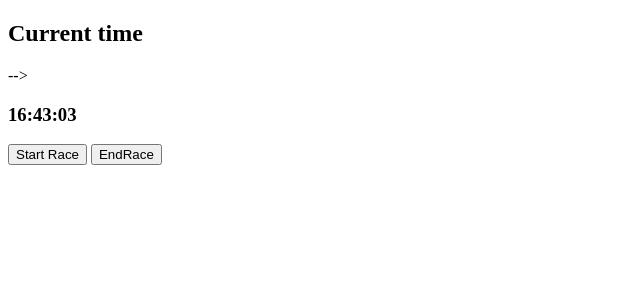
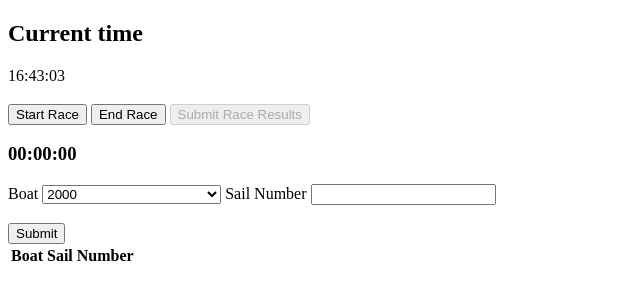
Before and after one commit to Sknight1376/Bartley-SC-App, a Flask app: page / in a window 1280 px wide. Shown: the top 300 px of the page, without its empty margins (0-640 px from the left). Run offline with Flask 2, Linux system fonts and the light colour scheme; lists and menus that the app fills with data are empty.

Commit message:
Continued dev

```diff
--- a/app.py
+++ b/app.py
@@ -1,6 +1,19 @@
 
-from flask import Flask, render_template, request, session, Response
+from flask import Flask, render_template
 import json
+import pandas as pd
+
+def get_boats():
+    handicaps = pd.read_csv('handicaps.csv')
+
+    boats = handicaps['Class Name'].sort_values()
+    c = 1
+    boatsarray = {}
+    for i in boats:
+        boatsarray[c] = i
+        c+=1
+
+    return boatsarray
 
 
 app = Flask(__name__)
@@ -8,15 +21,18 @@
 
 @app.route("/")
 def index():
-    return render_template('index.html')
+    return render_template('index.html', boatarray = get_boats())
 
 @app.route('/process_times/<string:time>', methods=['POST'])
 def processtimes(time):
     times = json.loads(time)
     print()
-    print(time)
+    print(times)
     return('/')
 
+@app.route('/submit', methods=['POST'])
+def processentries():
+    return('/')
 
 
 
--- a/handicaps.csv
+++ b/handicaps.csv
@@ -67,7 +67,6 @@
 TOPPER,1365
 WANDERER,1193
 WAYFARER,1102
-Class Name,Number
 B14,860
 BYTE CI,1215
 CADET,1430
@@ -75,7 +74,6 @@
 HORNET,955
 LASER STRATOS,1103
 TOPPER 4.2,1409
-Class Name,Number
 FLYING FIFTEEN,1021
 K1,1064
 K6,919
--- a/static/js/main.js
+++ b/static/js/main.js
@@ -1,26 +1,67 @@
 
 if (document.readyState !== "loading") {
-    clock.call();
+    clock.call('txt');
+    rendertableFunction();
 } else {
-    document.addEventListener("DOMContentLoaded", clock());
+    document.addEventListener("DOMContentLoaded", clock('txt'));
 };
 
-//   function disableButton(disable_button) {
-//     let element = document.getElementById(disable_button);
-//     let disabled = element.getAttribute("disabled");
-//     if (disabled) {
-//           element.removeAttribute("disabled");
-//       } else {
-//           element.setAttribute("disabled", "disabled");
-//     }
-//   }
+const start_button = document.getElementById('Start')
+start_button.addEventListener("click",() => {
+    document.getElementById('Start Time').innerHTML = timeFunction();
+    disableButton('Start');
+    startelapsedtime(new Date(), 'Elapsed Time');}
+    )
 
-//   function sendtimes(){
-//     var currentdate = new Date();
-//     let time = timeFunction()
-//     console.log(time)
-//     const request = new XMLHttpRequest()
-//         request.open('POST', `/process_times/${JSON.stringify({'start_time':time})}`)
-//         request.send();
 
-//   }
+const end_button = document.getElementById('End')
+    end_button.addEventListener("click",() => {
+    stopelapsedtime();
+    disableButton('End');
+    disableButton('Submit');}
+    )
+
+const submit = document.getElementById('Submit')
+    submit.addEventListener("click",() => {
+        let start_time = document.getElementById('Start Time').innerHTML;
+        let end_time = document.getElementById('Elapsed Time').innerHTML;
+
+        sendtimes(JSON.stringify({'Start_time': start_time,'Elapsed_time': end_time}));
+        disableButton('Start');
+        disableButton('End');
+        disableButton('Submit');
+
+        document.getElementById('Elapsed Time').innerHTML = "00:00:00"
+        document.getElementById('Start Time').innerHTML = ""
+
+        }
+        )
+
+const sailor_submit_button = document.getElementById('Sailor Submit')
+    sailor_submit_button.addEventListener("click",() => {
+        var classes = document.getElementById('Boat');
+        var classname = classes.options[classes.selectedIndex].text;
+        appendentriesFunction(classname, "df");
+    }
+    )
+
+function variables(vars) {
+    return vars
+    }
+
+  function disableButton(disable_button) {
+    let element = document.getElementById(disable_button);
+    let disabled = element.getAttribute("disabled");
+    if (disabled) {
+          element.removeAttribute("disabled");
+      } else {
+          element.setAttribute("disabled", "disabled");
+    }
+  }
+
+  function sendtimes(obj){
+    const request = new XMLHttpRequest()
+        request.open('POST', `/process_times/${obj}`)
+        request.send();
+
+  }
--- /dev/null
+++ b/static/js/renders.js
@@ -0,0 +1,17 @@
+
+
+function appendentriesFunction(Boat, Sail) {
+    let table = document.getElementById("entries");
+
+    let row = table.insertRow(-1);
+
+    let cellone = row.insertCell(0);
+    let celltwo = row.insertCell(1);
+    let cellthree = row.insertCell(2);
+
+    cellone.innerText = Boat
+    celltwo.innerText = Sail
+    cellthree.innerHTML = `<button type="button" id = "${Sail}lap">Lap</button>`
+
+
+}
--- a/templates/index.html
+++ b/templates/index.html
@@ -3,25 +3,53 @@
 
 <body>
 
-<h2>Current time</h1> -->
+<h2>Current time</h2>
 
 <div id="txt"></div>
 
 <h3 id="Start Time"></h3>
 
-<button type="button" onclick="timeFunction('Start Time');sendtimes();disableButton('Start')" id="Start">Start Race</button>
+<button type="button" id="Start">Start Race</button>
 
+<button type="button" id = "End">End Race</button>
 
+<button type="button" id="Submit" disabled = "disabled">Submit Race Results</button>
 
-<button type="button" onclick="timeFunction('End Time');disableButton('Start')">EndRace</button>
+<h3 id="Elapsed Time" >00:00:00</h3>
 
-<h3 id="End Time"></h3>
+<form>
+    <label for="Boat">Boat</label>
+    <select id="Boat"></select>
+    <label for="Sail Number">Sail Number</label>
+    <input type="text" id="Sail Number">
+</form>
+<br>
+<button type="button" id="Sailor Submit" >Submit</button>
+<br>
+<table id = "entries">
+    <thead>
+        <th> Boat </th>
+        <th> Sail Number</th>
+    </thead>
+    <tbody>
+    </tbody>
+</table>
 
 <script type="text/javascript" src="{{ url_for('static', filename='js/time_functions.js')}}"></script>
 
+<script type="text/javascript" src="{{ url_for('static', filename='js/renders.js')}}"></script>
+
 <script type="text/javascript" src="{{ url_for('static', filename='js/main.js')}}"></script>
 
+<script type="text/javascript">
 
+    allvariables = variables({{boatarray|tojson}})
+
+    var boatselect = document.getElementById("Boat");
+    for (index in  allvariables) {
+        boatselect.options[boatselect.options.length] = new Option(allvariables[index], index)
+    }
+</script>
 
 </body>
 
```
Also changed, not shown: static/js/time_functions.js (+47 -3 lines), README.md.
